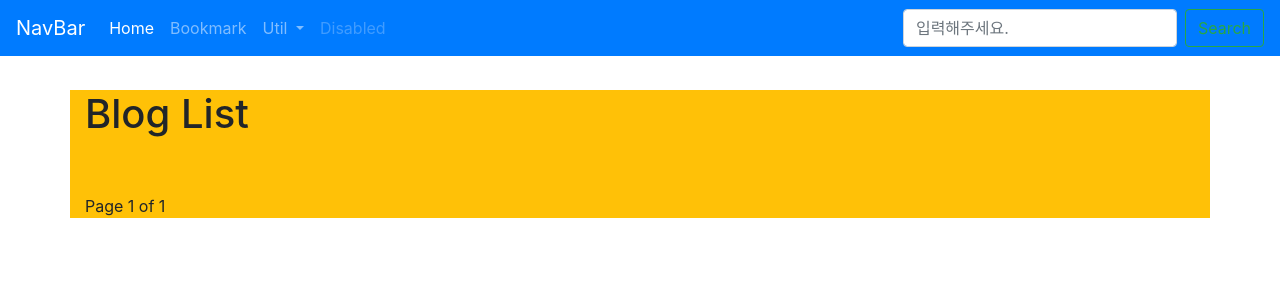
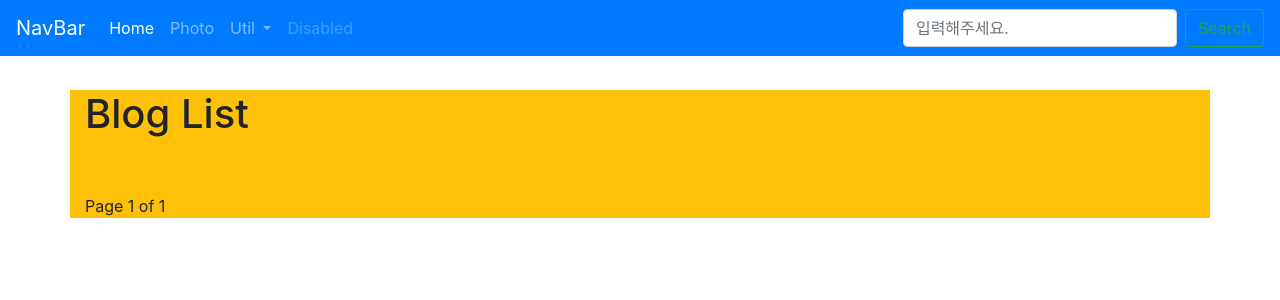
Before and after one commit to Han-minho/djangoProject, a Django app: page /blog/ in a window 1280 px wide. Shown: the top 300 px of the page. Run offline with Django 4.2, Linux system fonts and the light colour scheme; data that the repository does not hold is empty; some libraries are stand-ins or nearby versions.

Commit message:
photo app additions

```diff
--- a/mysite/urls.py
+++ b/mysite/urls.py
@@ -24,6 +24,7 @@ urlpatterns = [
     path('admin/', admin.site.urls),
     path('',HomeView.as_view(),name='home'),
     path('blog/',include('blog.urls')),
+    path('photo/',include('photo.urls')),
     path('bookmark/',BookmarkLV.as_view(),name='index'),
     path('bookmark/<int:pk>',BookmarkDV.as_view(),name='detail'),
 ]
--- /dev/null
+++ b/photo/urls.py
@@ -0,0 +1,8 @@
+from django.urls import path
+
+from photo import views
+
+app_name='photo'
+urlpatterns = [
+    path('',views.AlbumLV.as_view(),name='index'),
+]
--- a/photo/views.py
+++ b/photo/views.py
@@ -1,3 +1,8 @@
 from django.shortcuts import render
+from django.views.generic import ListView
+from photo.models import Album
+
 
 # Create your views here.
+class AlbumLV(ListView):
+    model = Album
--- a/templates/base.html
+++ b/templates/base.html
@@ -27,7 +27,7 @@
                 </a>
             </li>
             <li class="nav-item">
-                <a href="{% url 'index' %}" class="nav-link">Bookmark</a>
+                <a href="{% url 'photo:index' %}" class="nav-link">Photo</a>
             </li>
             <li class="nav-item dropdown">
                 <a href="{% url 'index' %}" class="nav-link dropdown-toggle" id="navbarDropdown" role="button" data-toggle="dropdown">
```
